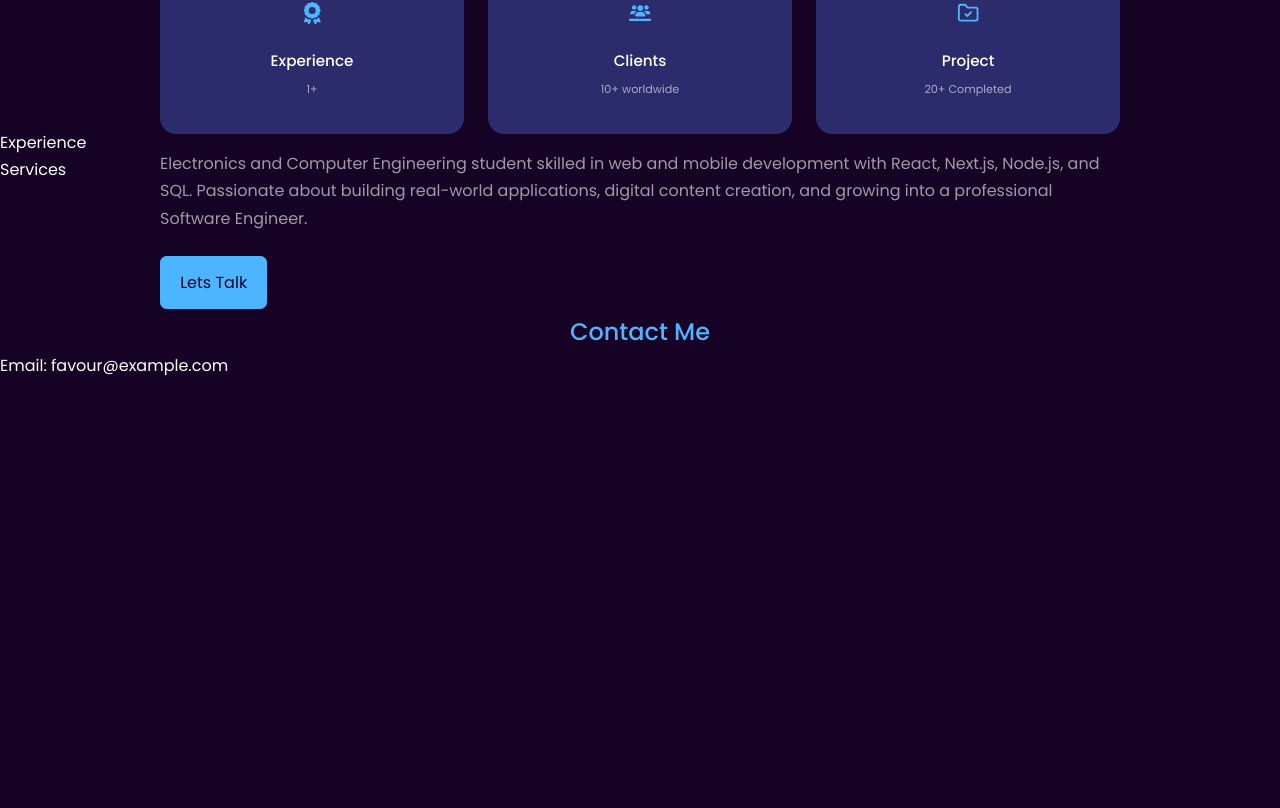
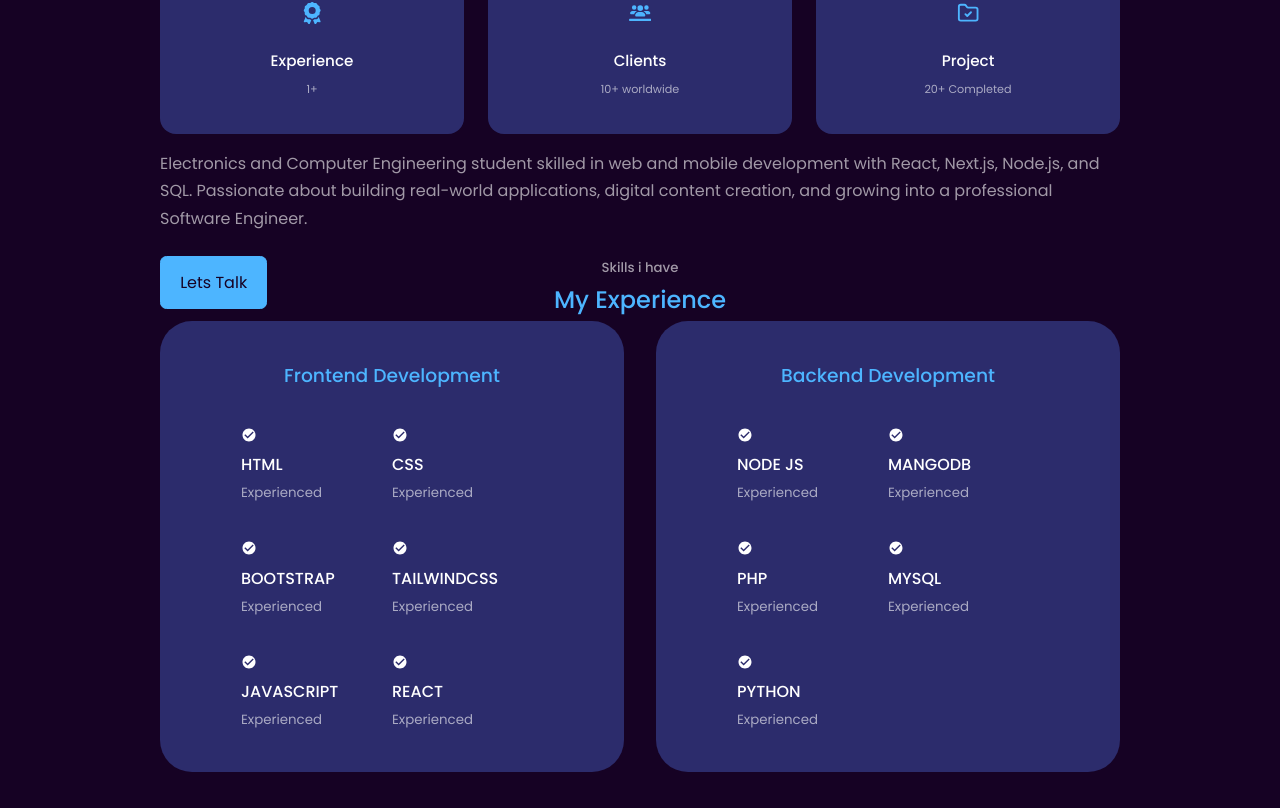
Before and after one commit to butterfly0204/first-react-portfolio-website, a React (Vite) app in the folder devportfolio/: page / in a window 1280 px wide. Shown: the part 1692-2500 px from the top of the page. Built offline with nearby package versions, Linux system fonts and the light colour scheme.

Commit message:
experience section added

```diff
--- a/devportfolio/src/components/Experience.jsx
+++ b/devportfolio/src/components/Experience.jsx
@@ -1,8 +1,93 @@
+import { IoMdCheckmarkCircle } from "react-icons/io";
 function Experience(){
   return(
     <>
-    <p>Experience</p>
+    <section id="experience">
+      <h5>Skills i have</h5>
+      <h2>My Experience</h2>
+
+      <div className = "container experience_container">
+        <div className="experience_frontend">
+          <h3>Frontend Development</h3>
+          <div className="experience_content">
+            <article className="experience_details">
+              <IoMdCheckmarkCircle />
+            <h4>HTML</h4>
+            <small className="text-light">Experienced</small>
+             </article>
+            <article className="experience_details">
+              <IoMdCheckmarkCircle />
+            <h4>CSS</h4>
+            <small className="text-light">Experienced</small>
+             </article>
+            <article className="experience_details">
+              <IoMdCheckmarkCircle />
+            <h4>BOOTSTRAP</h4>
+            <small className="text-light">Experienced</small>
+             </article>
+            <article className="experience_details">
+              <IoMdCheckmarkCircle />
+            <h4>TAILWINDCSS</h4>
+            <small className="text-light">Experienced</small>
+             </article>
+            <article className="experience_details">
+              <IoMdCheckmarkCircle />
+            <h4>JAVASCRIPT</h4>
+            <small className="text-light">Experienced</small>
+             </article>
+            <article className="experience_details">
+              <IoMdCheckmarkCircle />
+            <h4>REACT</h4>
+            <small className="text-light">Experienced</small>
+             </article>
+
+          </div>
+
+
+        </div>
+        {/* bACKEND */}
+         <div className="experience_backend">
+          <h3>Backend Development</h3>
+          <div className="experience_content">
+            <article className="experience_details">
+              <IoMdCheckmarkCircle />
+            <h4>NODE JS</h4>
+            <small className="text-light">Experienced</small>
+             </article>
+            <article className="experience_details">
+              <IoMdCheckmarkCircle />
+            <h4>MANGODB</h4>
+            <small className="text-light">Experienced</small>
+             </article>
+            <article className="experience_details">
+              <IoMdCheckmarkCircle />
+            <h4>PHP</h4>
+            <small className="text-light">Experienced</small>
+             </article>
+            <article className="experience_details">
+              <IoMdCheckmarkCircle />
+            <h4>MYSQL</h4>
+            <small className="text-light">Experienced</small>
+             </article>
+            <article className="experience_details">
+              <IoMdCheckmarkCircle />
+            <h4>PYTHON</h4>
+            <small className="text-light">Experienced</small>
+             </article>
+
+
+          </div>
+
+
+        </div>
+
+      </div>
+
+
+    </section>
     </>
   )
 }
+
+
 export default Experience
--- a/devportfolio/src/index.css
+++ b/devportfolio/src/index.css
@@ -281,6 +281,37 @@ nav a.active{
   margin: 2rem 0 2.6rem;
   color: var(--color-light);
 }
+/* experience section  */
+.experience_container{
+  display: grid;
+  grid-template-columns: 1fr 1fr;
+  gap: 2rem;
+
+}
+
+.experience_container >div{
+  background: var(--color-bg-variant);
+  padding:2.4rem 5rem;
+  border-radius:2rem ;
+  border: 1px solid transparent;
+  transition: var(--transition);
+}
+.experience_container >div:hover{
+  background: transparent;
+  border-color: var(--color-primary-variant);
+  cursor: default;
+}
+.experience_container >div h3{
+  text-align: center;
+  margin-bottom:2rem;
+  color: var(--color-primary);
+}
+.experience_content{
+  display:grid;
+  grid-template-columns: 1fr 1fr;
+  row-gap: 2rem;
+}
+
 
 
 
```
